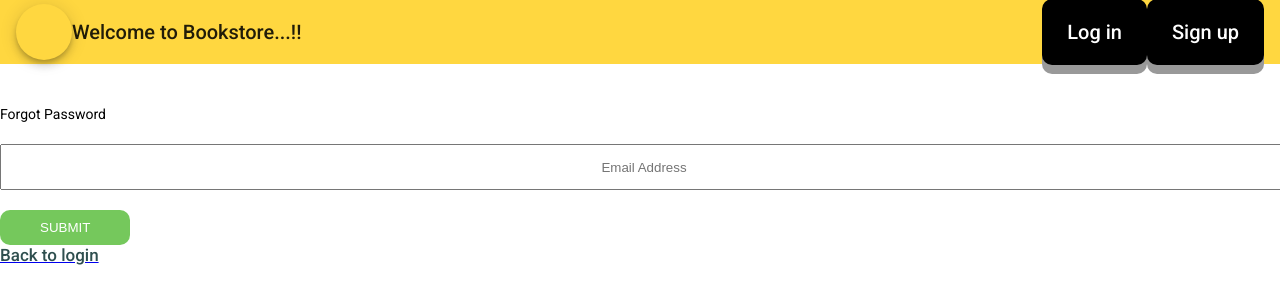
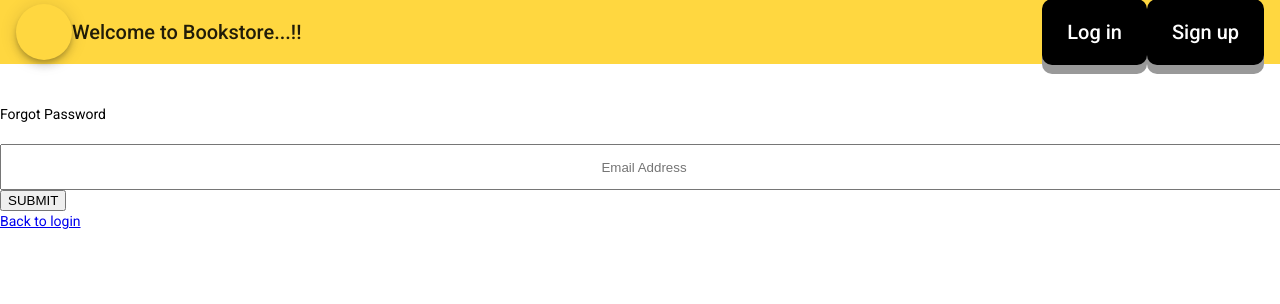
Before and after one commit to imjayeshr/webapp, an Angular app in the folder ui/: page /forgot in a window 1280 px wide. Shown: the top 304 px of the page. Built offline with nearby package versions, Linux system fonts and the light colour scheme.

Commit message:
Adding last changes

```diff
--- a/ui/src/app/forgot-pwd/forgot-pwd.component.scss
+++ b/ui/src/app/forgot-pwd/forgot-pwd.component.scss
@@ -12,20 +12,3 @@ form input{
     height: 40px;
     text-align: center;
 }
-
-form button{
-    margin-top: 20px;
-    background-color: #75C85C;
-    border: none;
-    padding: 10px 40px;
-    border-radius: 10px;
-    color: white;
-    font-weight: 500;
-}
-#back {
-    margin-top: 10px;
-    color: darkslategray;
-    font-weight: 500;
-    font-size: 17px;
-    text-align: center;
-}
```
Also changed, not shown: 2 other files (tests, documents, lock files or other folders).
